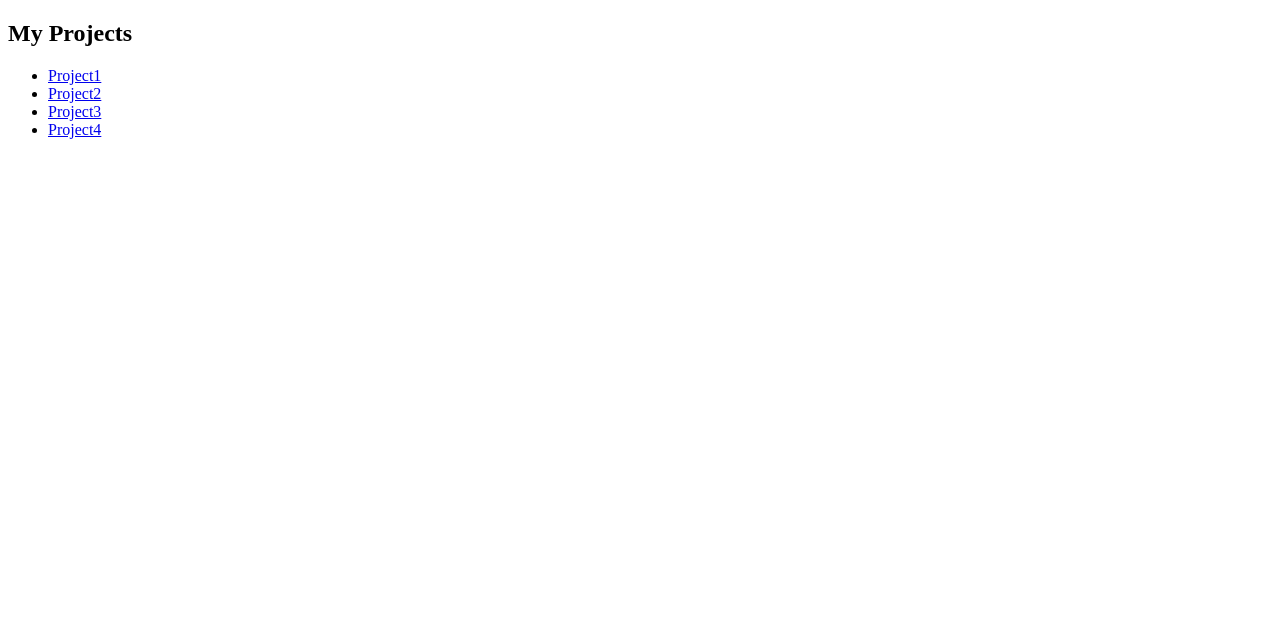
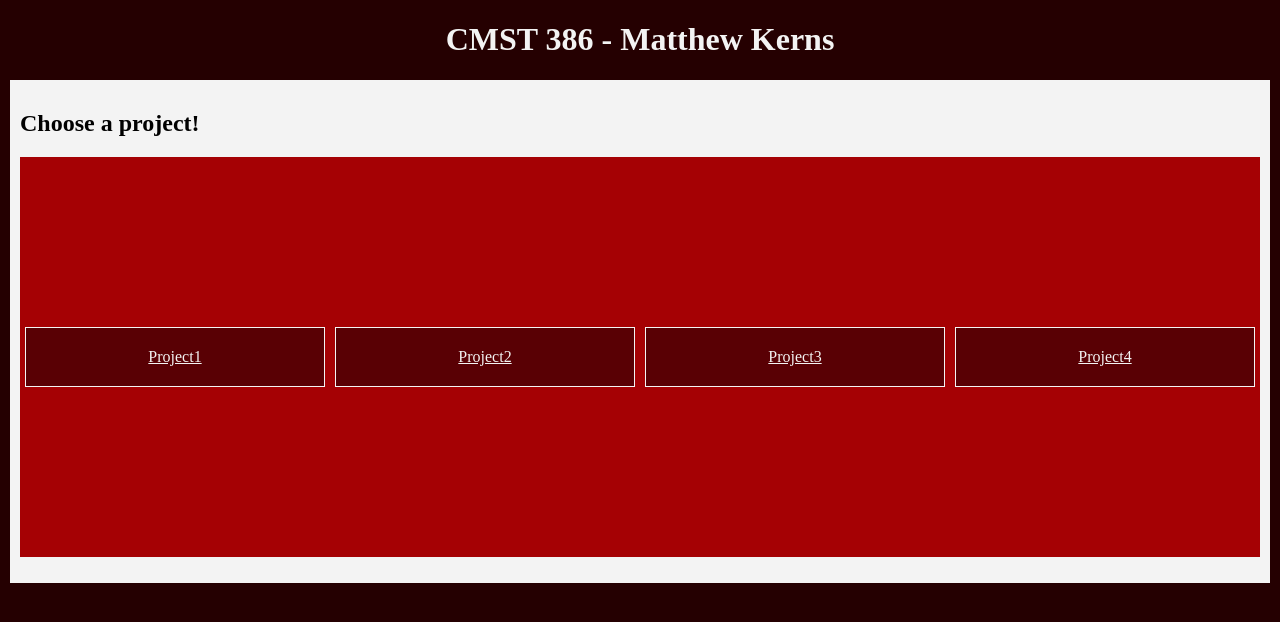
Before and after one commit to mkernsNCR/cmst-386, a plain HTML site: page index.html in a window 1280 px wide. Drawn offline with nearby package versions, Linux system fonts and the light colour scheme.

Commit message:
Added project 1

```diff
--- /dev/null
+++ b/css/styles.css
@@ -0,0 +1,41 @@
+body {
+  background-color: #250001;
+}
+
+li {
+  color: #000;
+}
+
+h1,
+a {
+  color: #f3f3f3;
+}
+
+ul > li {
+  background-color: #590004;
+  list-style: none;
+  text-align: center;
+  margin: 5px;
+  padding: 20px;
+  border: 1px solid #f3f3f3;
+  width: 100%;
+}
+
+header {
+  text-align: center;
+}
+
+section {
+  background-color: #f3f3f3;
+  margin: 10px;
+  padding: 10px;
+}
+
+section > ul {
+  display: flex;
+  align-items: center;
+  background-color: #a50104;
+  height: 50vh;
+  width: 100%;
+  padding-left: 0;
+}
--- a/index.html
+++ b/index.html
@@ -4,12 +4,17 @@
   <meta charset="UTF-8">
   <meta name="viewport" content="width=device-width, initial-scale=1.0">
   <title>Matthew Kerns - CMST-386</title>
+  <link rel="stylesheet" href="https://cdnjs.cloudflare.com/ajax/libs/normalize/8.0.1/normalize.min.css" integrity="sha512-NhSC1YmyruXifcj/KFRWoC561YpHpc5Jtzgvbuzx5VozKpWvQ+4nXhPdFgmx8xqexRcpAglTj9sIBWINXa8x5w==" crossorigin="anonymous" />
+  <link rel="stylesheet" href="./css/styles.css">
 </head>
 <body>
+  <header>
+    <h1>CMST 386 - Matthew Kerns</h1>
+  </header>
   <section>
-    <h1>My Projects</h1>
+    <h2>Choose a project!</h2>
     <ul>
-      <li><a href="./project1/index.html">Project1</a></li>
+      <li><a href="./project1/project1.html">Project1</a></li>
       <li><a href="./project2/index.html">Project2</a></li>
       <li><a href="./project3/index.html">Project3</a></li>
       <li><a href="./project4/index.html">Project4</a></li>
--- /dev/null
+++ b/project1/css/styles.css
@@ -0,0 +1,110 @@
+body {
+  background-color: #250001;
+}
+
+p,
+h2,
+li {
+  color: #000;
+}
+
+h1,
+a,
+footer {
+  color: #f3f3f3;
+}
+
+ul > li {
+  background-color: #590004;
+  list-style: none;
+  text-align: center;
+  margin: 5px;
+  padding: 20px;
+  border: 1px solid #f3f3f3;
+  width: 100%;
+}
+
+header {
+  text-align: center;
+}
+
+section {
+  background-color: #f3f3f3;
+  margin: 10px;
+  padding: 10px;
+}
+
+section > ul {
+  display: flex;
+  align-items: center;
+  background-color: #a50104;
+  height: 50vh;
+  width: 100%;
+  padding-left: 0;
+}
+
+nav {
+  display: flex;
+  justify-content: center;
+  align-items: center;
+  background-color: #a50104;
+  height: 4vh;
+}
+
+nav > a {
+  padding: 5px;
+}
+
+nav a:hover {
+  background: #04050585;
+  color: white;
+  transition: 0.3s;
+}
+
+section:nth-child(even) {
+  display: flex;
+  justify-content: space-evenly;
+  align-items: center;
+}
+
+img {
+  height: 100px;
+  width: 100px;
+}
+
+footer {
+  text-align: center;
+}
+
+.dropdown {
+  position: relative;
+}
+
+.dropdown-content {
+  display: none;
+  position: absolute;
+  top: 35px;
+  background-color: #f1f1f1;
+  min-width: 160px;
+  box-shadow: 0px 8px 16px 0px rgba(0, 0, 0, 0.2);
+  z-index: 1;
+}
+
+.dropdown-content a {
+  color: black;
+  padding: 12px 16px;
+  text-decoration: none;
+  display: block;
+}
+
+.dropdown-content a:hover {
+  background-color: #ddd;
+}
+
+.dropdown:hover .dropdown-content {
+  display: block;
+}
+
+.dropdown:hover .dropbtn {
+  background-color: #3e8e41;
+}
```
Also changed, not shown: project1/gallery.html (added, +65 -0 lines), project1/project1.html (added, +42 -0 lines), project1/images/bowler.jpeg (added), project1/images/bowling-ball.jpeg (added), project1/images/bowling-lane.jpeg (added), project1/images/strike.jpeg (added).
